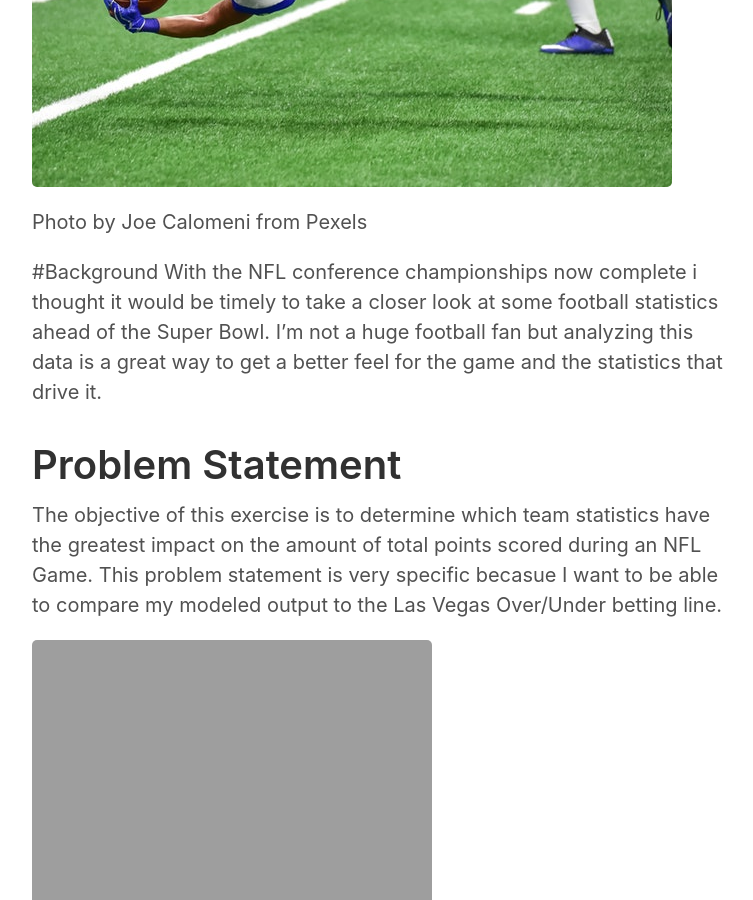
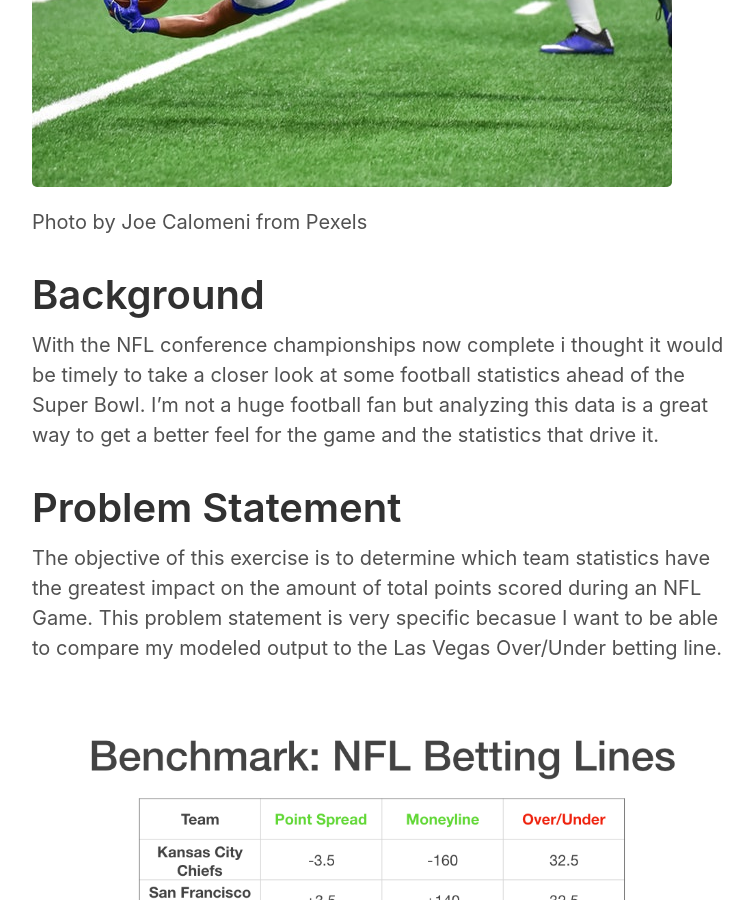
Before and after one commit to skhan-tech/skhan-tech.github.io, a Jekyll site: the page built from _posts/2020-01-24-Football-Statistics-Analysis.md, in a window 1280 px wide and 900 px high, scrolled down 645 px. Shown: the whole window, without its empty margins (258-1011 px from the left). Built offline with Jekyll 4.4.1, drawn with Linux system fonts in a browser that asks for light colours; our own code applies the rules of GitHub Pages for plain Markdown files.

Commit message:
Update 2020-01-24-Football-Statistics-Analysis.md

```diff
--- a/_posts/2020-01-24-Football-Statistics-Analysis.md
+++ b/_posts/2020-01-24-Football-Statistics-Analysis.md
@@ -6,13 +6,13 @@
 
 Photo by Joe Calomeni from Pexels
 
-#Background
+# Background
 With the NFL conference championships now complete i thought it would be timely to take a closer look at some football statistics ahead of the Super Bowl. I'm not a huge football fan but analyzing this data is a great way to get a better feel for the game and the statistics that drive it.
 
 # Problem Statement
 The objective of this exercise is to determine which team statistics have the greatest impact on the amount of total points scored during an NFL Game. This problem statement is very specific becasue I want to be able to compare my modeled output to the Las Vegas Over/Under betting line.
 
-![BettingLines]({{ site.url }}/images/betting-lines.png =200x200)
+![BettingLines]({{ site.url }}/images/betting-lines.png)
 
 This sort of analysis can help multiple consituents including:
 + NFL Teams: By analyzing point totals for the entire league and
```
